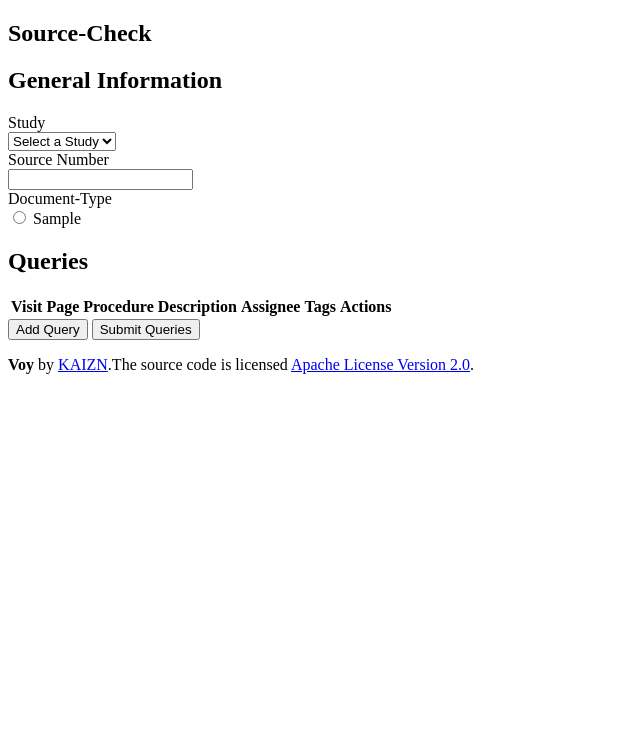
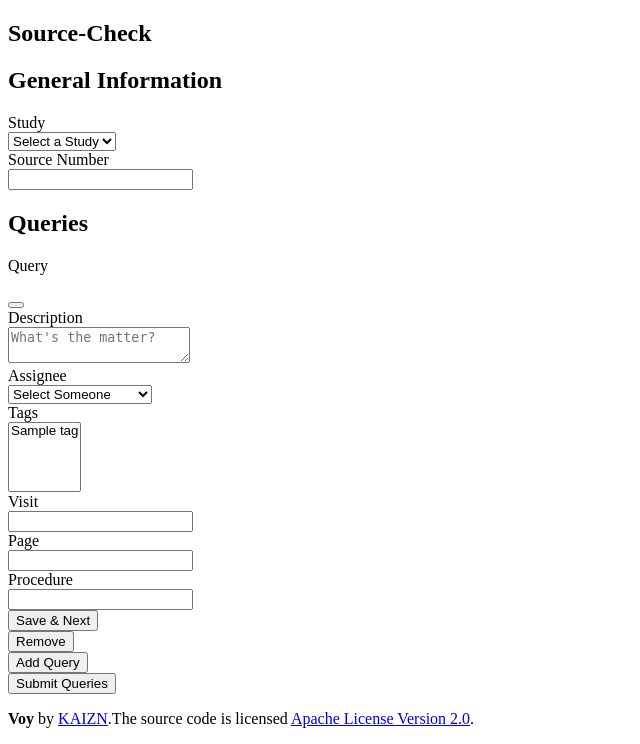
Before and after one commit to KAIZN-io/Voy, a Python web app: template voy/view/templates/controller/ticket/new.html.j2 in a window 1280 px wide. Shown: the part 134-878 px from the top of the page, without its empty margins (0-640 px from the left). Before the commit the page ends 508 px from the top, so only its background shows below. Run offline with Jinja, Linux system fonts and the light colour scheme; the template is opened without the code that fills it: most values are stand-ins (such as "Sample title", 1, 10 or a date in 2020); lists and menus that the app fills with data are empty.

Commit message:
Completely reworked the Source-Check form
Bye table, hello card list with structured form fields.

The table was getting too small for all the fields it was holding. And
with different types of tickets on the horizont a more flecible
presenation of the form was needed.

This is just the layout however. Funktionality is not restored yet.

```diff
--- a/voy/view/templates/controller/ticket/new.html.j2
+++ b/voy/view/templates/controller/ticket/new.html.j2
@@ -12,6 +12,8 @@
 {% block title %}Source-Check{% endblock %}
 
 {% block page_title %}Source-Check{% endblock %}
+
+{% block page_column_class %}is-two-thirds{% endblock %}
 
 
 {#############################################################################}
@@ -31,12 +33,13 @@
 
         {{ render_errors(errors) }}
 
+
         <h2 class="title is-4">General Information</h2>
 
         <div class="columns">
 
           <div class="column">
-            <div class="field mb-5">
+            <div class="field">
               <label class="label" for="study_uuid">
                 Study
               </label>
@@ -44,7 +47,7 @@
                 <div class="select is-medium is-fullwidth">
                   <select name="study_uuid" data-choice-js required>
 
-                    <option disabled selected>
+                    <option value="" disabled selected hidden>
                       Select a Study
                     </option>
 
@@ -71,27 +74,164 @@
             </div>
           </div>
 
+        </div>
+
+
+        <h2 class="title is-4">Queries</h2>
+
+        <div class="mb-6">
+
+          <div class="card">
+
+            <header class="card-header is-align-items-center">
+
+              <p class="card-header-title">
+                Query
+              </p>
+
+              <button class="card-header-icon">
+                <span class="icon">
+                  <i class="fas fa-angle-down"></i>
+                </span>
+              </button>
+
+            </header>
+
+            <div class="card-content">
+
+              <div class="field">
+                <label class="label">Description</label>
+                <div class="control">
+                  <textarea
+                    name="ticket[][description]"
+                    placeholder="What's the matter?"
+                    maxlength="100"
+                    class="textarea"></textarea>
+                </div>
+              </div>
+
+              <div class="field">
+                <label class="label">Assignee</label>
+                <div class="control">
+                  <div class="select is-fullwidth">
+                    <select name="ticket[][assignee_uuid]" data-choice-js required>
+
+                      <option disabled selected>
+                        Select Someone
+                      </option>
+
+                      {% for user in staff_list_medops %}
+                        <option value="{{ user.uuid }}">
+                          {{ user.abbreviation }}
+                        </option>
+                      {% endfor %}
+
+                    </select>
+                  </div>
+                </div>
+              </div>
+
+              <div class="field">
+                <label class="label">Tags</label>
+                <div class="control">
+                  <div class="select is-fullwidth">
+                    <select name="ticket[][tags]" multiple data-choice-js required>
+
+                      {% for tag in ticket_tags %}
+                        <option value="{{ tag.uuid }}">
+                          {{ tag.title }}
+                        </option>
+                      {% endfor %}
+
+                    </select>
+                  </div>
+                </div>
+              </div>
+
+              <div class="columns">
                 <div class="column">
-            <div class="field mb-5">
-              <div class="label">
-                Document-Type
+
+                  <div class="field">
+                    <label class="label">Visit</label>
+                    <div class="control">
+                      <input
+                        name="ticket[][visit]"
+                        class="input"
+                        type="text"
+                        maxlength="10"
+                        required />
                     </div>
+                  </div>
+
+                </div>
+                <div class="column">
+
+                  <div class="field">
+                    <label class="label">Page</label>
                     <div class="control">
-                {% for source_type in available_source_types %}
-                  <label class="radio button is-medium is-info is-light">
-                    <input type="radio" name="source_type" value="{{ source_type }}" required />
-                    {{ source_type }}
-                  </label>
-                {% endfor %}
+                      <input
+                        name="ticket[][page]"
+                        class="input"
+                        type="text"
+                        maxlength="10"
+                        required />
                     </div>
+                  </div>
+
+                </div>
+                <div class="column">
+
+                  <div class="field">
+                    <label class="label">Procedure</label>
+                    <div class="control">
+                      <input
+                        name="ticket[][procedure]"
+                        class="input"
+                        type="text"
+                        maxlength="20"
+                        required />
+                    </div>
+                  </div>
+
+                </div>
+              </div>
+
+              <div class="field is-grouped is-grouped-right">
+
+                <div class="control">
+                  <button
+                    class="button is-success"
+                    type="button"
+
+                    @click="removeTicketByUuid(ticket.uuid)">
+                    <span class="icon is-small">
+                      <i class="fa-solid fa-floppy-disk"></i>
+                    </span>
+                    <span>Save & Next</span>
+                  </button>
+                </div>
+
+                <div class="control">
+                  <button
+                    class="button is-danger is-light"
+                    type="button"
+
+                    @click="removeTicketByUuid(ticket.uuid)">
+                    <span class="icon is-small">
+                      <i class="far fa-times-circle"></i>
+                    </span>
+                    <span>Remove</span>
+                  </button>
+                </div>
+
+              </div>
+
             </div>
           </div>
 
         </div>
 
-        <h2 class="title is-4">Queries</h2>
-
-        <table class="table is-striped is-hoverable is-fullwidth mb-6">
+        {# <table class="table is-striped is-hoverable is-fullwidth mb-6">
           <thead class="thead-light">
             <tr>
               <th scope="col">Visit</th>
@@ -196,8 +336,11 @@
               </tr>
             </template>
           </tbody>
-        </table>
+        </table> #}
 
+        <div class="field is-grouped is-grouped-right">
+
+          <div class="control">
             <button
               class="button is-success is-medium is-light mr-3"
               type="button"
@@ -210,12 +353,17 @@
                 Add Query
               </span>
             </button>
+          </div>
 
+          <div class="control">
             <button
               class="button is-primary is-medium"
               type="submit">
               Submit Queries
             </button>
+          </div>
+
+        </div>
 
       </form>
     {% endcall %}
```
Lines whose indentation alone changed are shown as unchanged.
